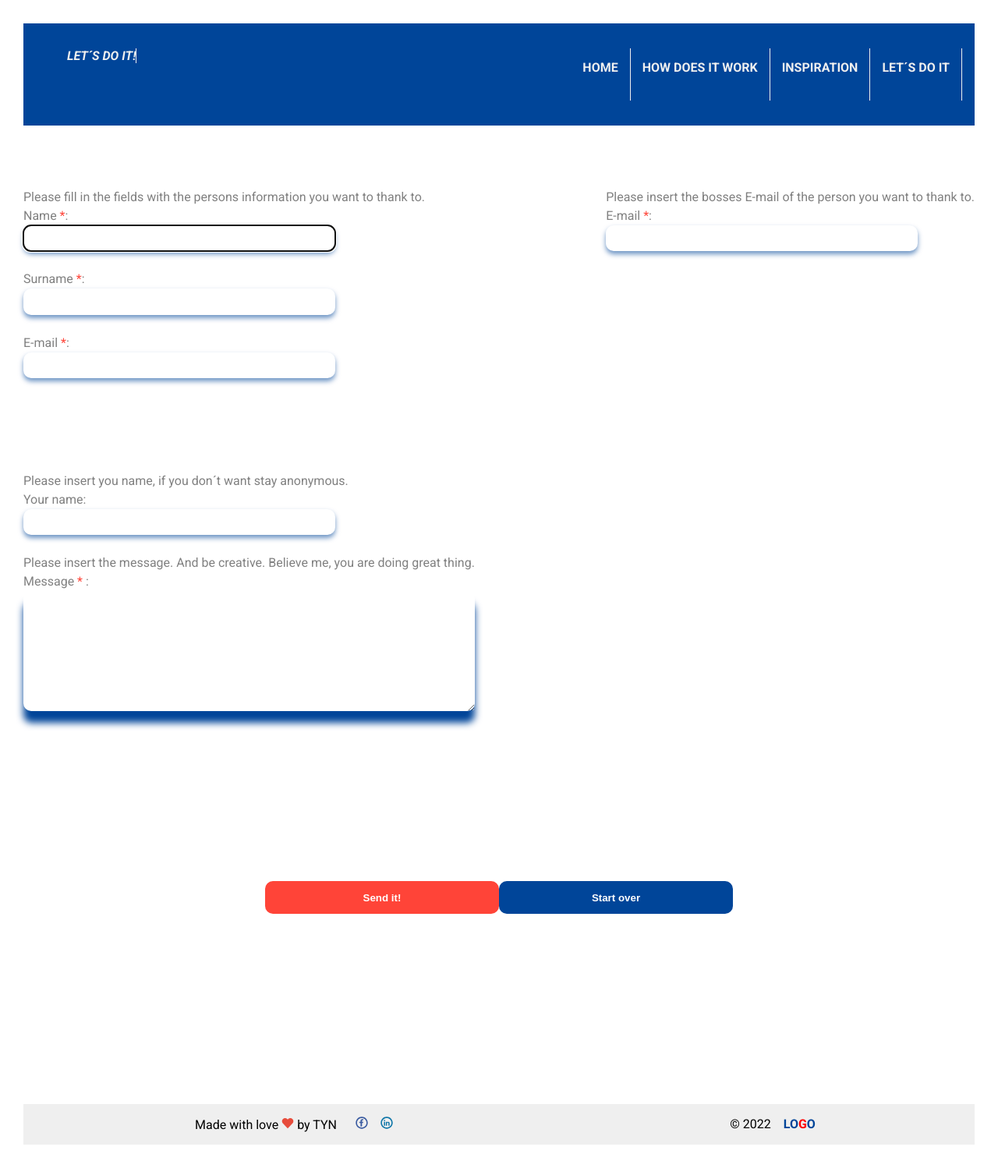
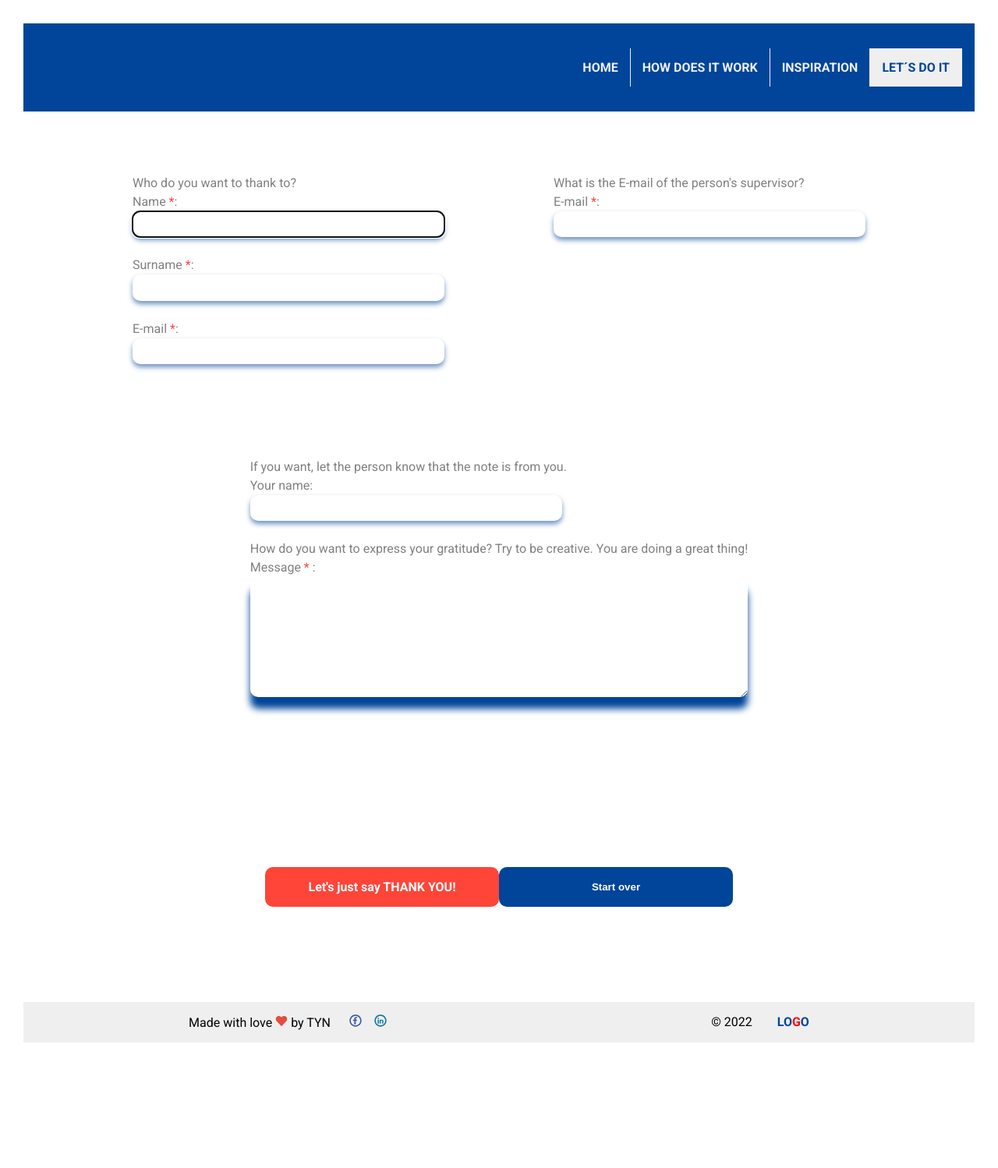
Before and after one commit to KristynaJerabk/PROJEKT_Zaver, an Eleventy site: page lets-do-it.html in a window 1280 px wide. Shown: the whole page at 78% size. After the commit the page ends 1367 px from the top, so only its background shows below. Built offline with nearby package versions, Linux system fonts and the light colour scheme; Eleventy itself is replaced by a stand-in of ours; files that its build step writes are made by us from their sources.

Commit message:
WIP: final touches

```diff
--- a/_includes/tmplt_main.njk
+++ b/_includes/tmplt_main.njk
@@ -32,14 +32,14 @@
             <label for="menu-checkbox" class="menu__toggler"><img class="menu__icon" src="/images/hamburger.ico" alt=""></label>
 
             <div class="menu__wrapper">
-                <ul class="menu__title">
+                <!-- <ul class="menu__title">
                     <li class="menu__item title">{{title}}</li>
-                </ul>
+                </ul> -->
                 <ul class="menu__list">
-                    <li class="menu__item"><a href="/index.html" class="menu__link">Home</a></li>
-                    <li class="menu__item"><a href="/how-does-it-work/" class="menu__link">How does it work</a></li>
-                    <li class="menu__item"><a href="/inspiration/" class="menu__link">Inspiration</a></li>
-                    <li class="menu__item"><a href="/lets-do-it/" class="menu__link">Let´s do it</a></li>
+                    <li class="menu__item {{ 'menu__item--active' if page.fileSlug === ''}}"><a href="/index.html" class="menu__link">Home</a></li>
+                    <li class="menu__item {{ 'menu__item--active' if page.fileSlug === 'how-does-it-work'}}"><a href="/how-does-it-work/" class="menu__link">How does it work</a></li>
+                    <li class="menu__item {{ 'menu__item--active' if page.fileSlug === 'inspiration'}}"><a href="/inspiration/" class="menu__link">Inspiration</a></li>
+                    <li class="menu__item {{ 'menu__item--active' if page.fileSlug === 'lets-do-it'}}"><a href="/lets-do-it/" class="menu__link">Let´s do it</a></li>
                 </ul>
             </div>
         </nav>
@@ -51,8 +51,7 @@
 
     <!-- FOOTER -->
     <footer>
-
-        <div class="wrapper">
+        <div class="footer-wrapper">
             <div class="footer__list">
                 <ul class="footer__right">
                     <li class="footer__item">Made with love <img class= "footer__heart" src="/images/heart.svg" alt=""> by TYN</li>
@@ -64,7 +63,7 @@
             <div class="footer__list">
                 <ul class="footer__left">
                     <li class="footer__item">&copy 2022</li>
-                    <li class="footer__item--logo">Lo<span class="red">g</span>o</li>
+                    <li class="footer__item footer__logo">Lo<span class="span__red">g</span>o</li>
                 </ul>
             </div>
         </div>
--- a/css/style.css
+++ b/css/style.css
@@ -1,4 +1,3 @@
-/* intuitivnější box-sizing pro všechny prvky na stránce */
 html { box-sizing: border-box; }
 *, ::before, ::after { box-sizing: inherit; }
 
@@ -57,11 +56,7 @@ main {
 	list-style: none;
 
 }
-.title {
-	border-bottom: none;
-	margin-bottom: 3em;
-	font-style: italic;
-}
+
 .menu__link {
 	display: block;
 	padding: 15px;
@@ -73,15 +68,16 @@ main {
 	color: var(--blue);
 	background-color: var(--grey);
 }
-
+.menu__item--active .menu__link {
+	background-color: var(--grey);
+	color: var(--blue);
+}
 .menu__checkbox:checked ~ .menu__wrapper {
 	display: block;
 }
 .menu__checkbox:checked ~ .menu__title {
 	display: none;
 }
-
-
 
 @media screen and (min-width: 800px) {
 
@@ -91,7 +87,7 @@ main {
 
 	.menu__wrapper {
 		display: flex !important;
-		justify-content: space-between;
+		justify-content: flex-end;
 
 	}
 	.menu__title {
@@ -111,6 +107,7 @@ main {
 	.menu__link:hover {
 		border-bottom: 2px solid var(--blue);
 	}
+
 }
 /*
  **************************************
@@ -144,21 +141,19 @@ main {
 	height: 1em;
 }
 .footer__logo {
-	width: 100px;
-	height: 50px;
+	text-transform: uppercase;
+	color: var(--blue);
+	font-weight: bold;
+	text-align: center;
 }
 .footer__item {
 	margin: 1em;
 }
-.footer__item--logo {
-	text-transform: uppercase;
-	color: var(--blue);
-	font-weight: bold;
-}
-.red {
+
+.span__red {
 	color: red;
 }
-.wrapper {
+.footer-wrapper {
 	display: flex;
 	background-color: var(--grey);
 	justify-content: space-evenly;
@@ -185,7 +180,7 @@ main {
 
 @media (min-width: 800px) {
 
-	.wrapper {
+	.footer-wrapper {
 		justify-content: space-around;
 	}
 	.footer__left {
@@ -205,19 +200,15 @@ main {
 	BUTTONS
  **************************************
 */
-.button__bar {
+.button-bar {
 	display: flex;
 	justify-content: center;
 }
-.button__primary {
-	display: flex;
-	justify-content: center;
-	margin-top: 20%;
-	margin-bottom: 20%;
-	min-width: 100px;
-	width: 50%;
-	padding: 1em;
+
+.button {
 	font-weight: bolder;
+	min-width: 200px;
+	text-align: center;
 	color: var(--white);
 	background-color: var(--red);
 	border-radius: 10px;
@@ -226,30 +217,25 @@ main {
 	list-style: none;
 	text-decoration: none;
 	cursor: pointer;
+	padding: 1em;
+	margin-top: 10%;
+	margin-bottom: 10%;
+
 }
-.button__primary:hover {
+
+.button:hover {
 	transform:scale(110%);
+
 }
-.reset {
+.button--reset {
 	background-color: var(--blue);
-	margin-top: 0;
 }
 
 @media (min-width: 800px) {
 
-	.button__primary {
+	.button {
 		width: 300px;
 	}
-}
-
-/*
- **************************************
-	INDEX
- **************************************
-*/
-
-.blockquote {
-	text-align: center;
 }
 
 /*
@@ -257,11 +243,11 @@ main {
 	FORM
  **************************************
 */
-.inputs {
+.form-content {
 	display: flex;
 	flex-direction: column;
 }
-.part {
+.form-part {
 	display: flex;
 	flex-direction: column;
 	margin-bottom: 6em;
@@ -278,8 +264,8 @@ main {
 
 }
 
-.inpu__form:focus {
-	color: grey;
+.input__form:focus {
+	border-color: grey;
 
 }
 .textarea__form {
@@ -293,37 +279,24 @@ main {
 	color: var(--red);
 }
 
-.buttons {
-	display: flex;
-	flex-direction: column;
-	align-items: center;
-}
 
 @media (min-width: 800px) {
 
-	.inputs {
+	.form-content {
 		display: flex;
 		flex-direction: row;
 		flex-wrap: wrap;
-		justify-content: space-between;
+		justify-content: space-evenly;
 	}
-	.part {
+	.form-part {
 		justify-content: flex-start;
 	}
 
-	.buttons {
-		flex-direction: row;
-		justify-content: center;
-	}
-	.button__primary {
-		margin-top: 10%;
-	}
 	.input__form {
 		width: 400px;
 	}
 
 }
-
 
 /*
  **************************************
@@ -331,41 +304,52 @@ main {
  **************************************
 */
 
-.Inspiration__Wrapper {
+.block-wrapper {
 	display: grid;
 	grid-template-columns: auto;
 	gap: 0.25em;
 }
 
-.Inspiration {
-	padding: 0px;
+.block__item {
+	padding: 10%;
 	line-height: 1.5;
 	text-align: center;
+	font-size: 1.25em;
 	color: grey;
 	box-shadow: 0px 4px 6px var(--blue-light);
     border-radius: 10px;
 }
 
-.Inspiration:hover {
-	transform:scale(115%);
-}
-.blockquote__inspiration {
-	margin: 0.5em;
+.block__item:hover {
+	transform:scale(105%);
+	background-color: var(--blue);
+	color: var(--white);
 }
 
 @media (min-width: 800px) {
-	.Inspiration__Wrapper {
+	.block-wrapper {
 		grid-template-columns: repeat(3, minmax(100px,600px));
 		gap: 30px;
 		justify-content: space-evenly;
 		align-self: center;
 		}
-	.Inspiration {
+	.block__item {
 		width: auto;
 		height: 300px;
 		text-align: center;
 	}
-	.blockquote__inspiration {
-		text-align: center;
-	}
 }
+
+/*
+ **************************************
+	HOW DOES IT WORK
+ **************************************
+*/
+
+.block__item--big {
+	text-transform: uppercase;
+	font-weight: 900;
+	color: var(--blue);
+	font-size: 4em;
+
+}
--- a/lets-do-it.html
+++ b/lets-do-it.html
@@ -2,13 +2,11 @@
 layout: tmplt_main.njk
 title: Let´s do it!
 ---
-<script src="https://smtpjs.com/v3/smtp.js"></script>
-
-    <form action="https://mailthis.to/jerabkova.tyna@gmail.com" method="POST">
+    <form method="POST">
         <div class="form">
-            <div class="inputs">
-                <div class="part person">
-                    <label for="Name">Please fill in the fields with the persons information you want to thank to. <br>
+            <div class="form-content">
+                <div class="form-part">
+                    <label for="Name">Who do you want to thank to?<br>
                     Name <span class="asterix">*</span>:</label>
                     <input class="input__form" type="text" name="Name" id="Name" autofocus required><br>
                     <label for="Surname">Surname <span class="asterix">*</span>:</label>
@@ -16,23 +14,23 @@ title: Let´s do it!
                     <label for="E-mail">E-mail <span class="asterix">*</span>: </label>
                     <input class="input__form" type="email" name="E-mail" id="E-mail" required><br>
                 </div>
-                <div class="part boss">
-                    <label for="E-mailBoss">Please insert the bosses E-mail of the person you want to thank to.<br>
+                <div class="form-part">
+                    <label for="E-mailBoss">What is the E-mail of the person's supervisor?<br>
                         E-mail <span class="asterix">*</span>: </label>
                         <input class="input__form" type="text" name="E-mail" id="E-mailBoss"><br>
                 </div>
-                <div class="part nameAndMessage">
-                    <label for="YourName">Please insert you name, if you don´t want stay anonymous.<br>
+                <div class="form-part">
+                    <label for="YourName">If you want, let the person know that the note is from you.<br>
                     Your name: </label>
                     <input class="input__form" type="text" name="Your name" id="YourName"><br>
-                    <label for="Message">Please insert the message. And be creative. Believe me, you are doing great thing. <br>
+                    <label for="Message">How do you want to express your gratitude? Try to be creative. You are doing a great thing!<br>
                     Message <span class="asterix">*</span> :</label>
                     <textarea class="textarea__form" name="Message" id="" cols="30" rows="10" id="Message" required></textarea>
                 </div>
             </div>
-            <div class="buttons">
-                <input class="button__primary" type="submit" value="Send it!"  id="SendIt">
-                <input class="button__primary reset"type="reset" value="Start over" id="StartOver">
+            <div class="button-bar">
+                <a class="button" href="/done/">Let's just say THANK YOU!</a>
+                <input class="button button--reset"type="reset" value="Start over" id="StartOver">
             </div>
         </div>
     </form>
```
Also changed, not shown: done.html (added, +12 -0 lines), how-does-it-work.html (+14 -0 lines), index.html (+3 -2 lines), inspiration.html (+12 -31 lines), images/background.svg, images/background_end.svg (added), images/inspiration.png (added).
